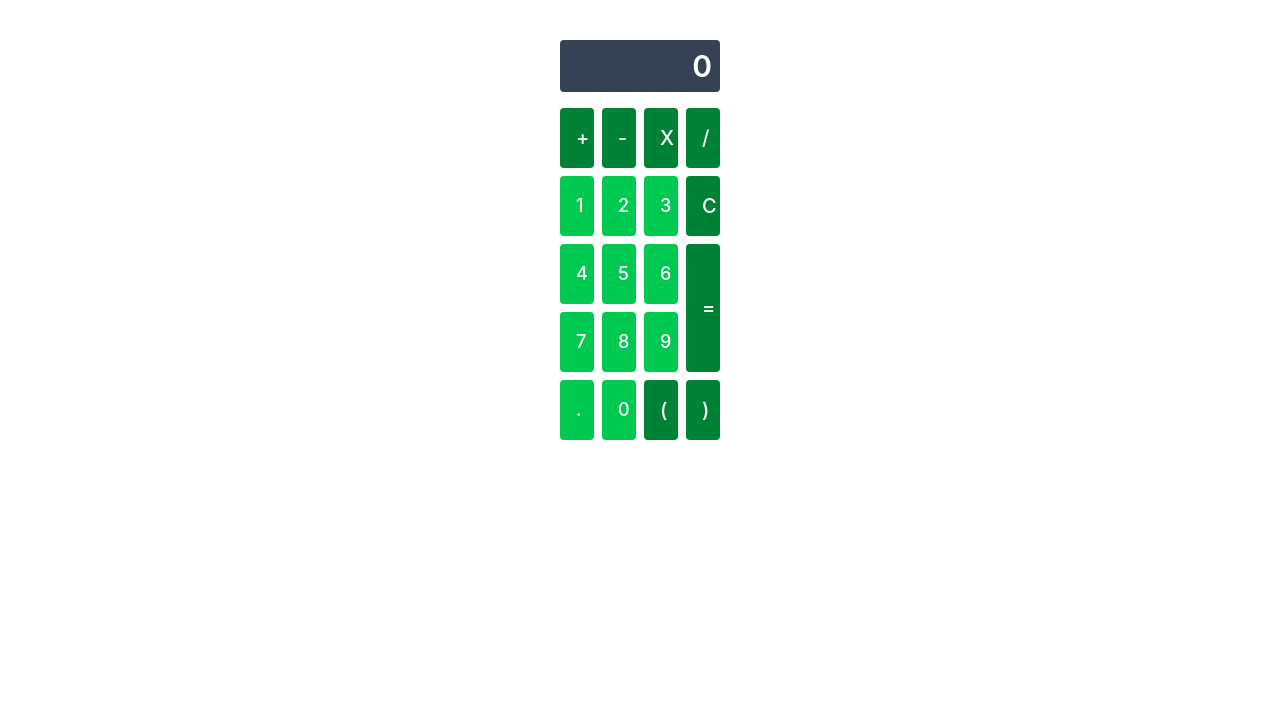
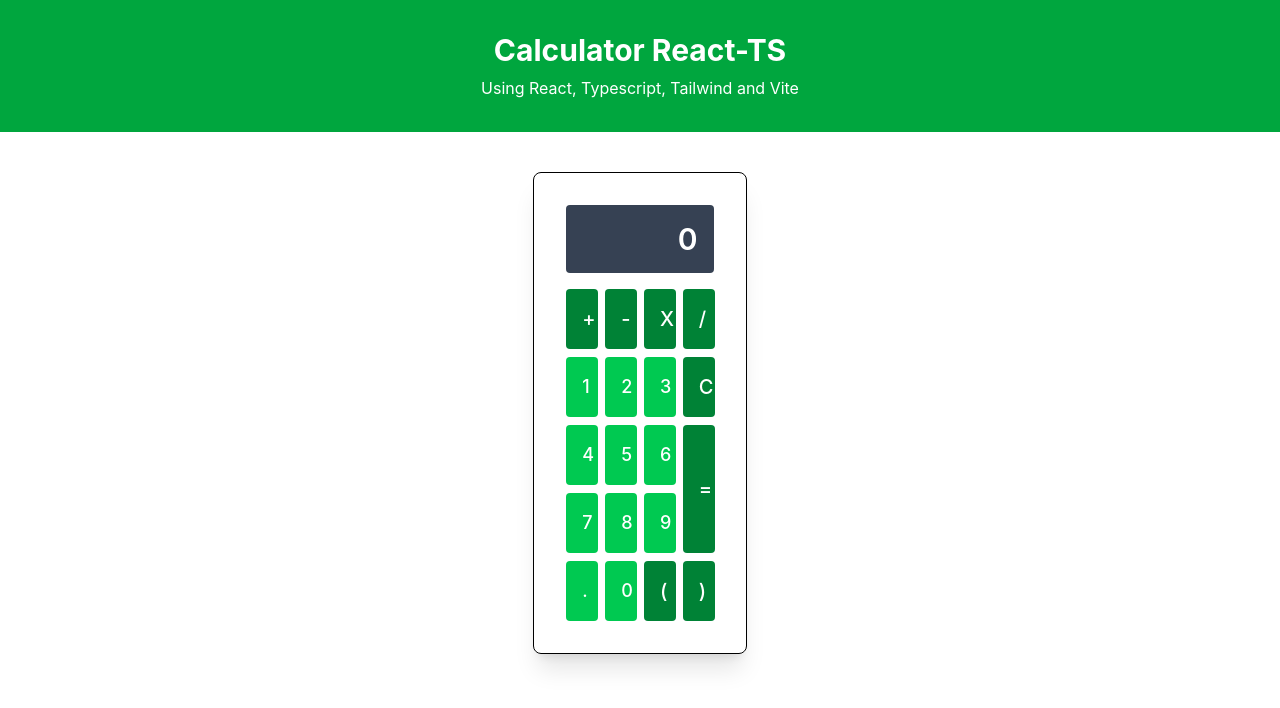
Before and after one commit to jonathan7gb/react-calculator-ts, a React (Vite) app: page / in a window 1280 px wide. Shown: the top 708 px of the page. Built offline with nearby package versions, Linux system fonts and the light colour scheme.

Commit message:
fix: add validation in result of calc, and ajust the flex position

```diff
--- a/src/App.tsx
+++ b/src/App.tsx
@@ -1,9 +1,19 @@
 import Calculator from './components/calculador'
-
+import Header from './components/header';
 
 function App() {
+  return (
+    <div className="w-full">
+      <Header />
 
-  return <Calculator />;
+      <div className="w-full flex flex-col justify-center items-center">
+
+        <div className="w-1/6 flex flex-col justify-center">
+          <Calculator />
+        </div>
+      </div>
+    </div>
+  );
 }
 
 export default App
--- a/src/components/calculador.tsx
+++ b/src/components/calculador.tsx
@@ -21,11 +21,11 @@
     }
 
     const handleCalculate = (calc: string) =>{
-        setDisplay(String(evaluate(calc).toFixed(3)))
+        setDisplay(String(Number(evaluate(calc).toFixed(3))))
     }
 
     return (
-        <div className="flex flex-col items-center gap-4 mt-10 w-1/8 justify-self-center">
+        <div className="flex flex-col justify-center items-center gap-4 mt-10 w-full border rounded-lg p-8 shadow-xl">
             <Display value={display} />
 
             <div className="grid grid-cols-4 gap-2 w-full">
--- a/src/components/display.tsx
+++ b/src/components/display.tsx
@@ -4,7 +4,7 @@
 
 function Display({ value }: DisplayProps){
     return (
-        <div className="bg-gray-700 text-white font-semibold text-3xl p-2 rounded w-full text-right">
+        <div className="bg-gray-700 text-white font-semibold text-3xl p-4 rounded w-full text-right">
             { value }
         </div>
     );
--- /dev/null
+++ b/src/components/header.tsx
@@ -0,0 +1,12 @@
+function Header () {
+    return (
+        <header className="flex flex-row p-8 justify-center items-center bg-green-600">
+            <div className="flex flex-col gap-2 text-center text-white">
+                <h1 className="text-3xl font-bold">Calculator React-TS</h1>
+                <p>Using React, Typescript, Tailwind and Vite</p>
+            </div>
+        </header>
+    );
+}
+
+export default Header;
```
